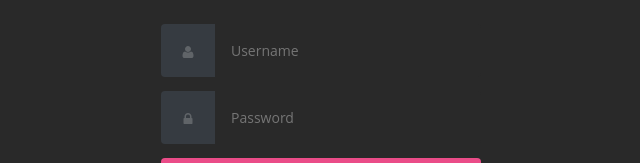
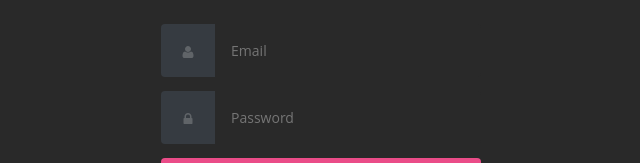
Before and after one commit to KeshawnSharper/Music-Player, a React (Create React App) app in the folder fe/: page / in a window 1280 px wide. Shown: the top 163 px of the page, without its empty margins (319-959 px from the left). Built offline with nearby package versions, Linux system fonts and the light colour scheme.

Commit message:
fixed the placeholders text in form component

```diff
--- a/fe/src/Components/Authenication/Form/Form.js
+++ b/fe/src/Components/Authenication/Form/Form.js
@@ -13,7 +13,7 @@ const Form = ({user,error,changeUser,submit}) => {
               <label htmlFor="login__username"><svg className="icon">
                   <use xlinkHref="#icon-user" />
                 </svg><span className="hidden">Username</span></label>
-              <input onChange={e => changeUser(e)} name="username" value={user.username} autoComplete="username" id="login__username" type="text"  className="form__input" placeholder="Email" required />
+              <input onChange={e => changeUser(e)} name="username" value={user.username} autoComplete="username" id="login__username" type="text"  className="form__input" placeholder="Username" required />
             </div>
                   : <> </>
               }
@@ -21,7 +21,7 @@ const Form = ({user,error,changeUser,submit}) => {
               <label htmlFor="login__username"><svg className="icon">
                   <use xlinkHref="#icon-user" />
                 </svg><span className="hidden">Email</span></label>
-              <input onChange={e => changeUser(e)} name="email" value={user.email} autoComplete="username" id="login__username" type="text"  className="form__input" placeholder="Username" required />
+              <input onChange={e => changeUser(e)} name="email" value={user.email} autoComplete="username" id="login__username" type="text"  className="form__input" placeholder="Email" required />
             </div>
             <div className="form__field">
               <label htmlFor="login__password"><svg className="icon">
```
